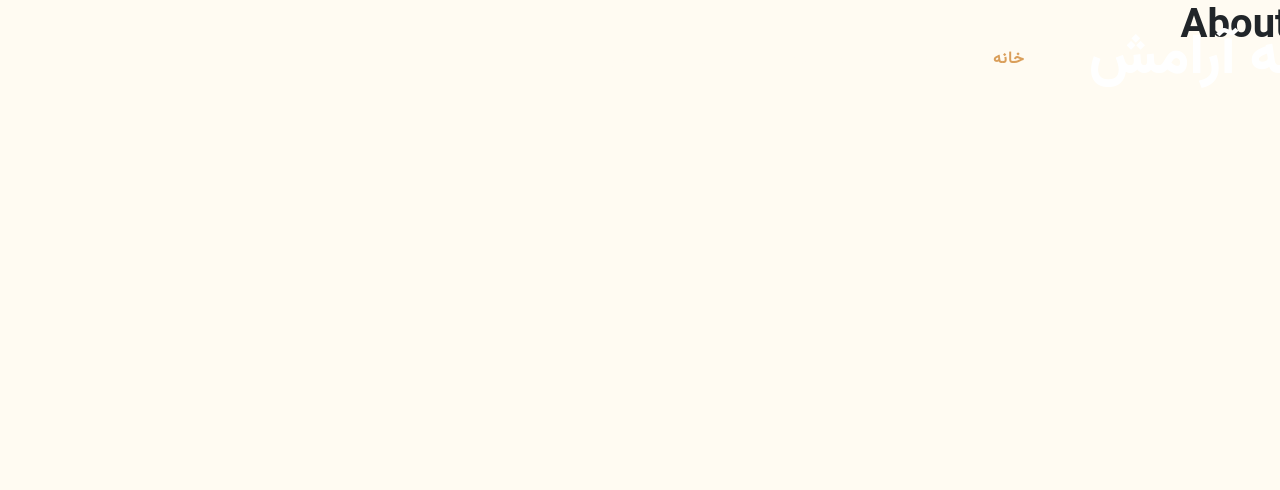
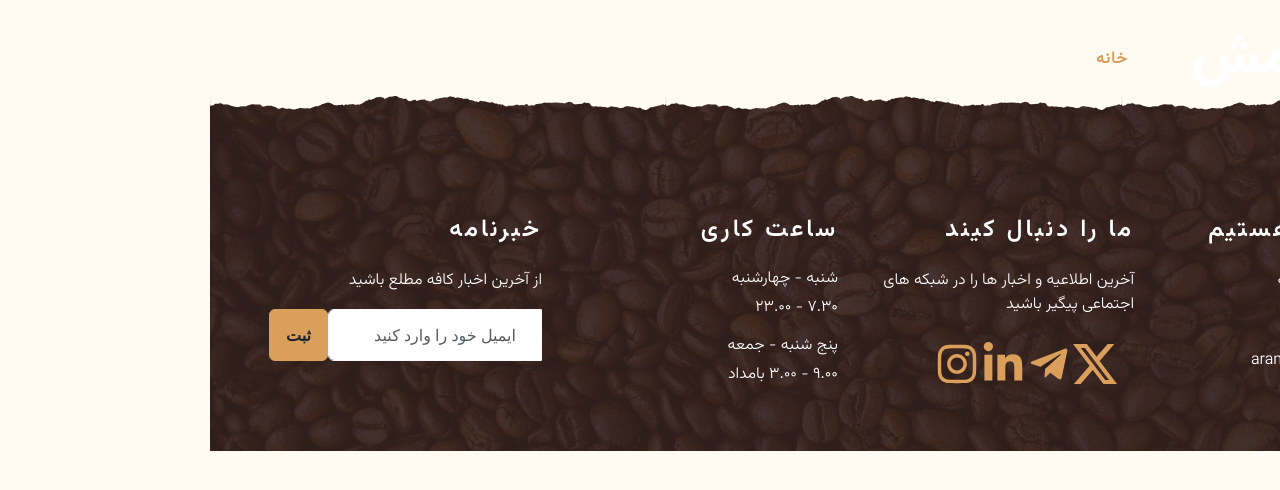
Before and after one commit to erfanHP390/website-coffee-shop, a Next.js app: page /about in a window 1280 px wide. Shown: the top 490 px of the page. Built offline with nearby package versions, Linux system fonts and the light colour scheme.

Commit message:
import mod-compo footer

```diff
--- a/pages/_app.js
+++ b/pages/_app.js
@@ -2,12 +2,14 @@ import "@/styles/globals.css";
 import "../node_modules/bootstrap/dist/css/bootstrap.min.css"
 
 import Navbar from "@/components/modules/Navbar/Navbar";
+import Footer from "@/components/modules/Footer/Footer";
 
 export default function App({ Component, pageProps }) {
   return (
     <>
     <Navbar />
     <Component {...pageProps} />
+    <Footer />
     </>
   );
 }
```
